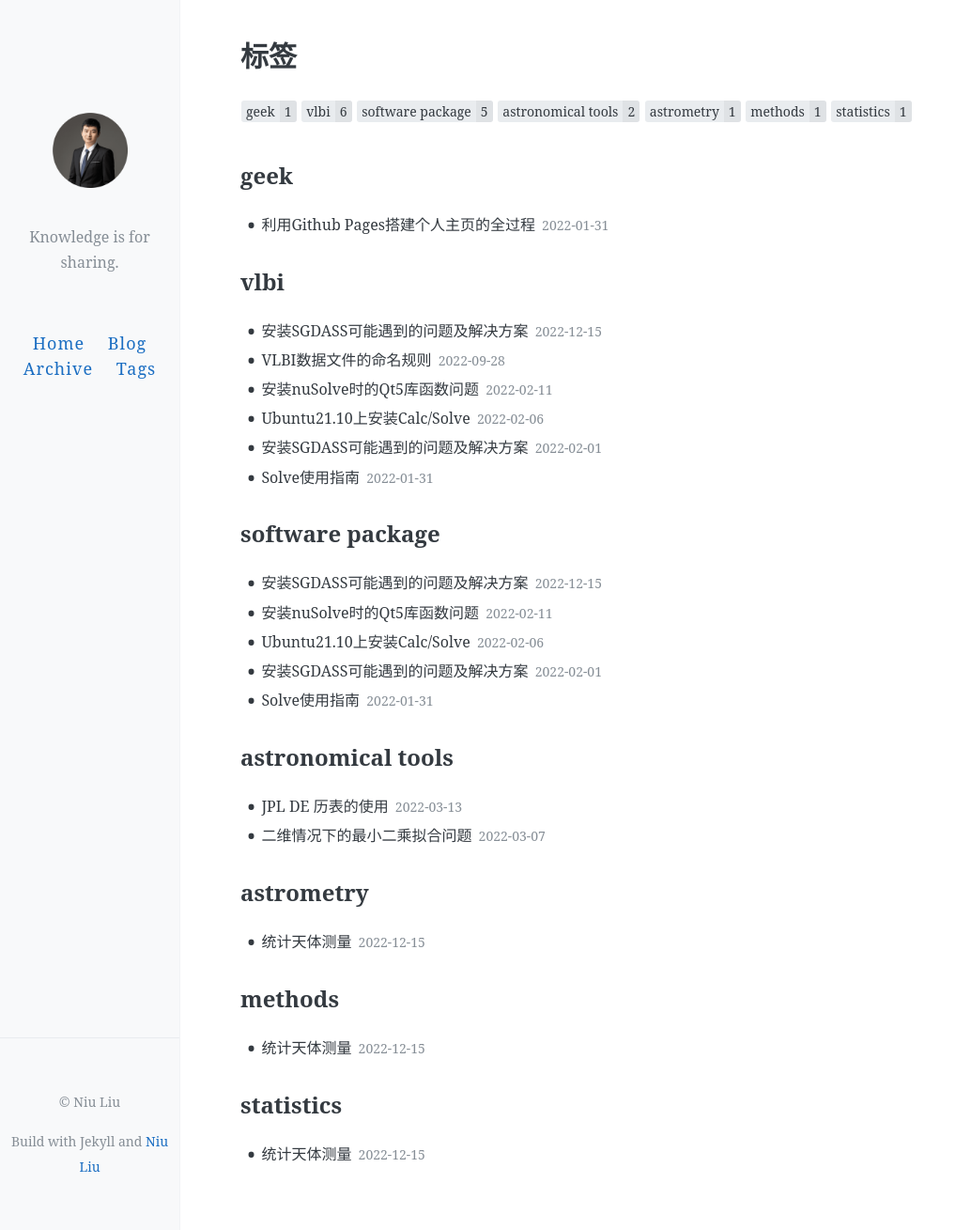
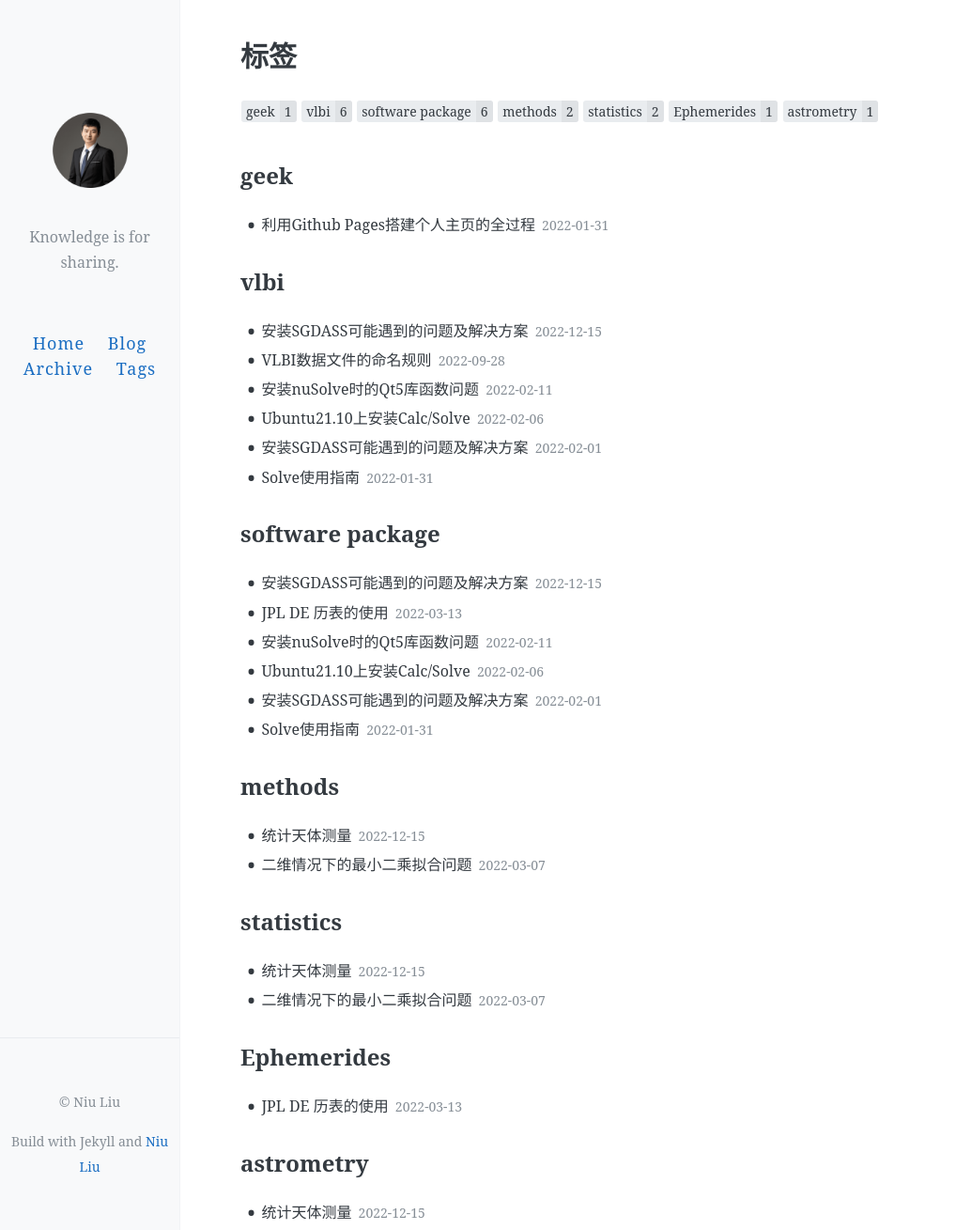
Before and after one commit to Niu-Liu/Niu-Liu.github.io, a Jekyll site: the page built from tags/index.html, in a window 1280 px wide and 1309 px high. Shown: the whole window at 94% size, without its empty margins (0-1034 px from the left). Built offline with Jekyll 4.4.1, drawn with Linux system fonts in a browser that asks for light colours.

Commit message:
Modify tags

```diff
--- a/_posts/2022-03-07-WLS_for_2D.md
+++ b/_posts/2022-03-07-WLS_for_2D.md
@@ -4,7 +4,8 @@ title:  "二维情况下的最小二乘拟合问题"
 date: 2022-03-07
 permalink: /blogs/WLS_for_2D.html
 tags:
-  - astronomical tools
+  - methods
+  - statistics
 comments: true
 author: Neo
 usemathjax: true
--- a/_posts/2022-03-13-use_of_jpl_de.md
+++ b/_posts/2022-03-13-use_of_jpl_de.md
@@ -4,7 +4,8 @@ title:  "JPL DE 历表的使用"
 date: 2022-03-13
 permalink: /blogs/use_of_jpl_de.html
 tags:
-  - astronomical tools
+  - software package
+  - Ephemerides
 comments: true
 author: Neo
 usemathjax: true
```
